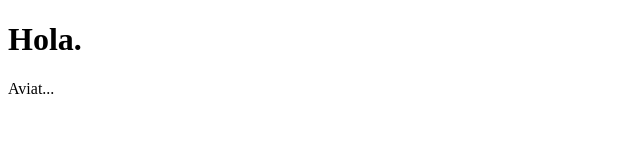
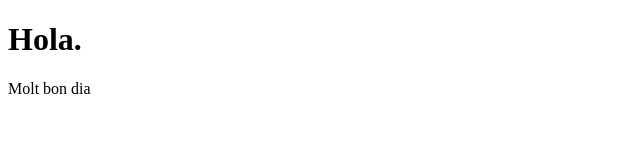
Before and after one commit to juliafranch/juliafranch.github.io, a plain HTML site: page index.html in a window 1280 px wide. Shown: the full height of the page, 0-640 px from the left. Drawn offline with Linux system fonts and the light colour scheme.

Commit message:
Testing commit

```diff
--- a/index.html
+++ b/index.html
@@ -11,6 +11,6 @@
 	</head>
 	<body>
 		<h1>Hola.</h1>
-		<p>Aviat...</p>
+		<p>Molt bon dia</p>
 	</body>
 </html>
```
